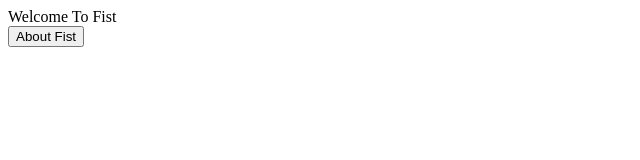
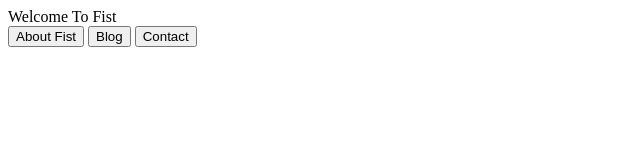
Before and after one commit to kmannju/fist, a plain HTML site: page index.html in a window 1280 px wide. Shown: the whole page, without its empty margins (0-640 px from the left). Drawn offline with Linux system fonts and the light colour scheme.

Commit message:
Added Blog and Contact buttons

```diff
--- a/index.html
+++ b/index.html
@@ -5,5 +5,7 @@
 <body>
 Welcome To Fist<br>
   <button>About Fist</button>
+  <button>Blog</button>
+  <button>Contact</button>
 </body>
 </html>
```
